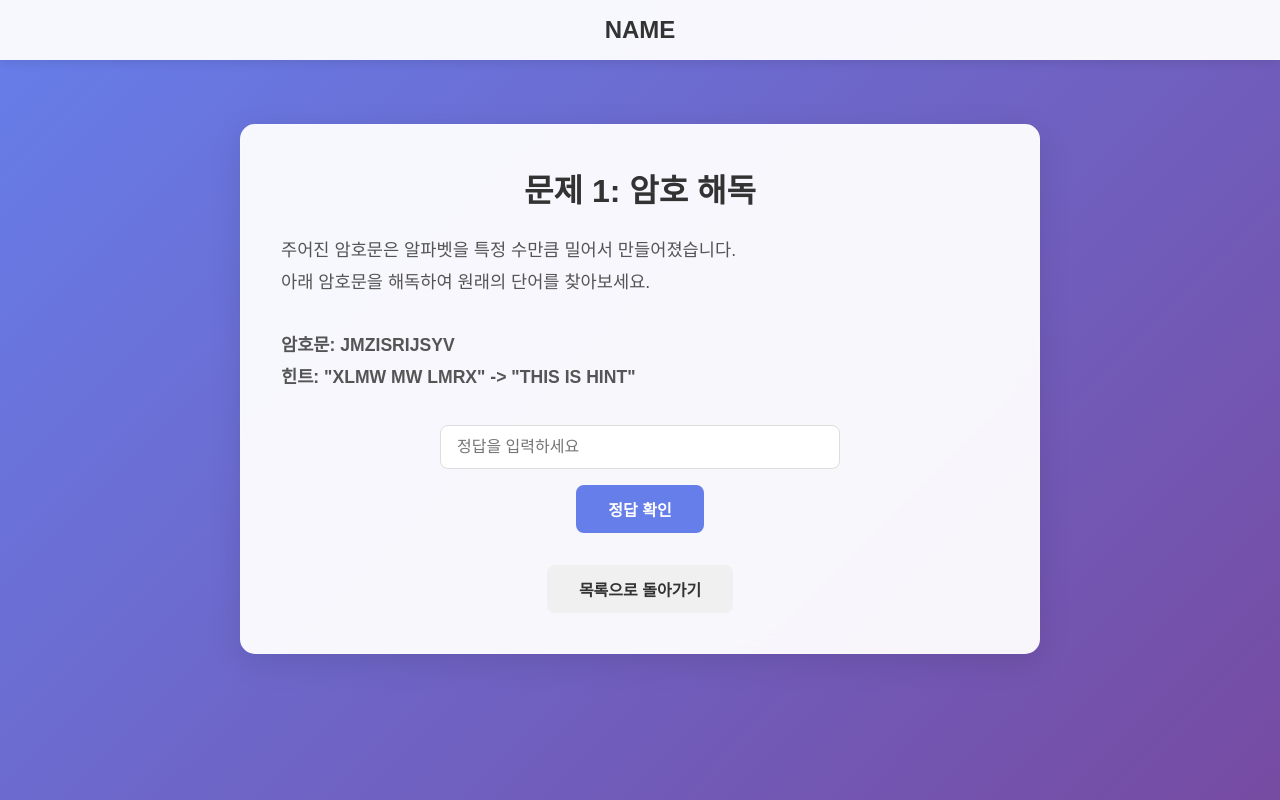
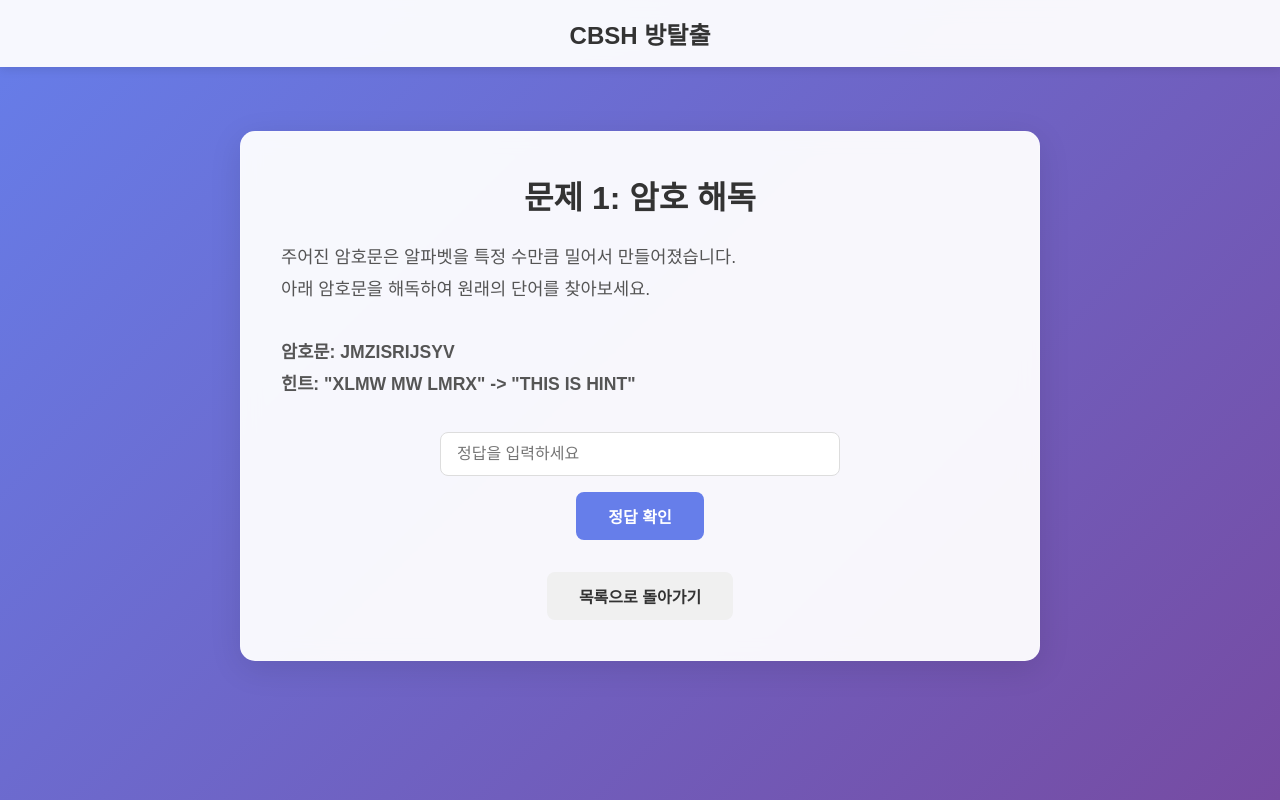
Before and after one commit to DoHyung08/eduDON, a plain HTML site: page static/problems/problem1.html in a window 1280 px wide. Drawn offline with Linux system fonts and the light colour scheme.

Commit message:
제목 변경

```diff
--- a/static/problems/problem1.html
+++ b/static/problems/problem1.html
@@ -11,7 +11,7 @@
     <header class="info-bar">
         <div class="info-left"></div>
         <div class="info-center">
-            <h1>NAME</h1>
+            <h1>CBSH 방탈출</h1>
         </div>
         <div class="info-right"></div>
     </header>
```
Also changed, not shown: static/problems/problem2.html (+1 -1 lines), static/problems/problem3.html (+1 -1 lines), static/problems/problem4.html (+1 -1 lines).
